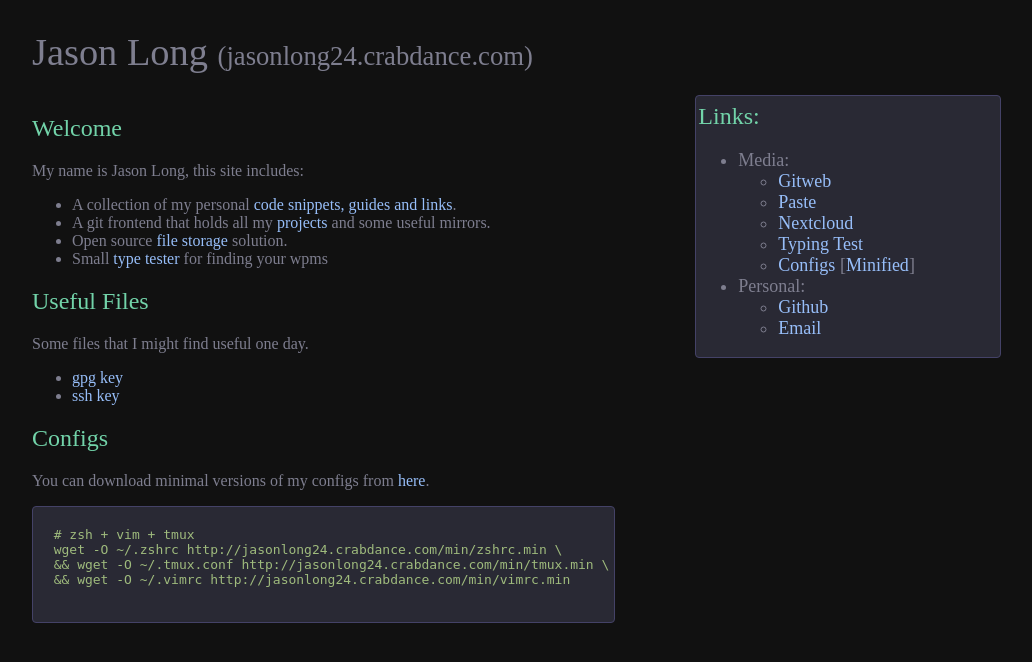
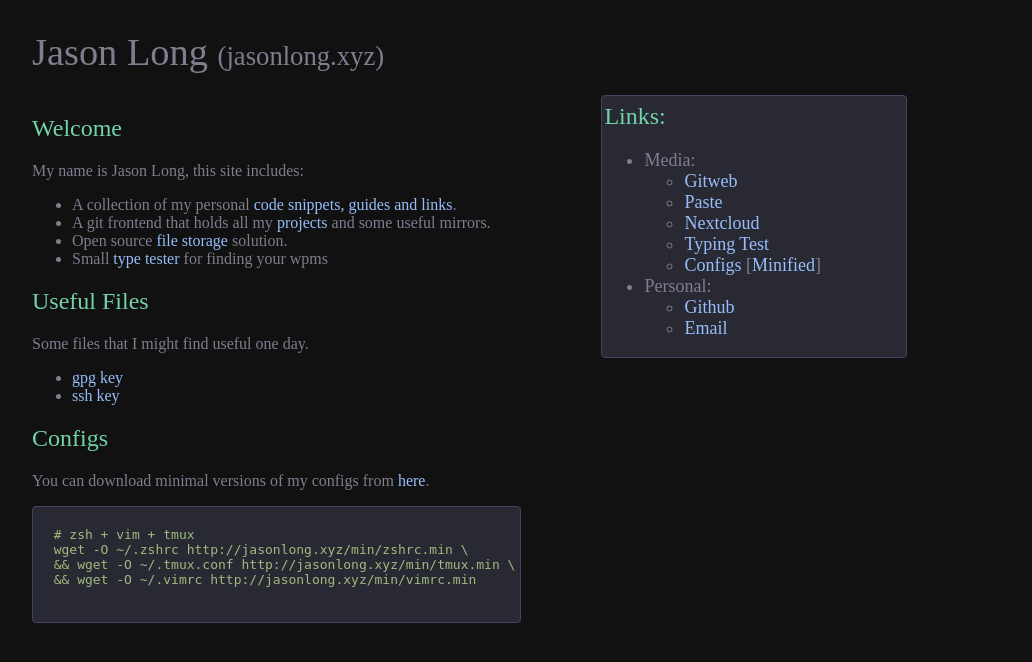
Before and after one commit to jsnal/portal, a PHP site: page / in a window 1280 px wide. Shown: the top 662 px of the page, without its empty margins (83-1115 px from the left). Run offline with PHP 8.4, Linux system fonts and the light colour scheme.

Commit message:
update site for the new domain and add sites-available directory

```diff
--- a/index.html
+++ b/index.html
@@ -7,31 +7,31 @@
   <body>
     <h1>
       <big> Jason Long </big>
-      <small> (jasonlong24.crabdance.com) </small>
+      <small> (<a id="title-site" href="http://jasonlong.xyz">jasonlong.xyz</a>) </small>
     </h1>
     <div id="info-panel">
       <h2>Welcome</h2>
       <p>My name is Jason Long, this site includes:</p>
       <ul>
-        <li>A collection of my personal <a class="info-link" href="http://jasonlong24.crabdance.com/paste">code snippets, guides and links</a>.</li>
-        <li>A git frontend that holds all my  <a class="info-link" href="http://jasonlong24.crabdance.com/git">projects</a> and some useful mirrors.</li>
-        <li>Open source <a class="info-link" href="http://jasonlong24.crabdance.com/nextcloud">file storage</a> solution.</li>
-        <li>Small <a class="info-link" href="http://jasonlong24.crabdance.com/typetest">type tester</a> for finding your wpms</li>
+        <li>A collection of my personal <a class="info-link" href="http://paste.jasonlong.xyz/">code snippets, guides and links</a>.</li>
+        <li>A git frontend that holds all my  <a class="info-link" href="http://git.jasonlong.xyz/">projects</a> and some useful mirrors.</li>
+        <li>Open source <a class="info-link" href="http://jasonlong.xyz/nextcloud">file storage</a> solution.</li>
+        <li>Small <a class="info-link" href="http://jasonlong.xyz/typetest">type tester</a> for finding your wpms</li>
       </ul>
       <h2>Useful Files</h2>
         <p>Some files that I might find useful one day.
         <ul>
-          <li><a class="info-link" href="http://jasonlong24.crabdance.com/paste/build/ZITrUEJJ.txt.paste">gpg key</a></li>
-          <li><a class="info-link" href="http://jasonlong24.crabdance.com/paste/build/a6UmvbtW.txt.paste">ssh key</a></li>
+          <li><a class="info-link" href="http://paste.jasonlong.xyz/build/ZITrUEJJ.txt.paste">gpg key</a></li>
+          <li><a class="info-link" href="http://paste.jasonlong.xyz/build/a6UmvbtW.txt.paste">ssh key</a></li>
         </ul>
       <h2>Configs</h2>
-      <p>You can download minimal versions of my configs from <a class="info-link" href="http://jasonlong24.crabdance.com/min">here</a>.</p>
+      <p>You can download minimal versions of my configs from <a class="info-link" href="http://jasonlong.xyz/min">here</a>.</p>
       <pre>
         <code>
   # zsh + vim + tmux
-  wget -O ~/.zshrc http://jasonlong24.crabdance.com/min/zshrc.min \
-  && wget -O ~/.tmux.conf http://jasonlong24.crabdance.com/min/tmux.min \
-  && wget -O ~/.vimrc http://jasonlong24.crabdance.com/min/vimrc.min
+  wget -O ~/.zshrc http://jasonlong.xyz/min/zshrc.min \
+  && wget -O ~/.tmux.conf http://jasonlong.xyz/min/tmux.min \
+  && wget -O ~/.vimrc http://jasonlong.xyz/min/vimrc.min
        </code>
       </pre>
     </div>
@@ -41,11 +41,11 @@
         <li>
         Media:
         <ul>
-          <li><a class="info-link" href="http://jasonlong24.crabdance.com/git">Gitweb</a></li>
-          <li><a class="info-link" href="http://jasonlong24.crabdance.com/paste">Paste</a></li>
-          <li><a class="info-link" href="http://jasonlong24.crabdance.com/nextcloud">Nextcloud</a></li>
-          <li><a class="info-link" href="http://jasonlong24.crabdance.com/typetest">Typing Test</a></li>
-          <li><a class="info-link" href="https://github.com/jsnal/i3wm">Configs</a> [<a class="info-link" href="http://jasonlong24.crabdance.com/min">Minified</a>]</li>
+          <li><a class="info-link" href="http://git.jasonlong.xyz/">Gitweb</a></li>
+          <li><a class="info-link" href="http://paste.jasonlong.xyz/">Paste</a></li>
+          <li><a class="info-link" href="http://jasonlong.xyz/nextcloud">Nextcloud</a></li>
+          <li><a class="info-link" href="http://jasonlong.xyz/typetest">Typing Test</a></li>
+          <li><a class="info-link" href="https://github.com/jsnal/i3wm">Configs</a> [<a class="info-link" href="http://jasonlong.xyz/min">Minified</a>]</li>
         </ul>
         </li>
         <li>
--- a/style.css
+++ b/style.css
@@ -35,6 +35,15 @@
   color: #9fbb7d;
 }
 
+#title-site {
+  text-decoration: none;
+  color: #7e7e8f;
+}
+
+#title-site:hover {
+  text-decoration: underline;
+}
+
 .info-link {
   color: #97bef9;
   text-decoration: none;
```
Also changed, not shown: paste/posts/fg7Tw62l.txt (added, +40 -0 lines), 3 other files.
